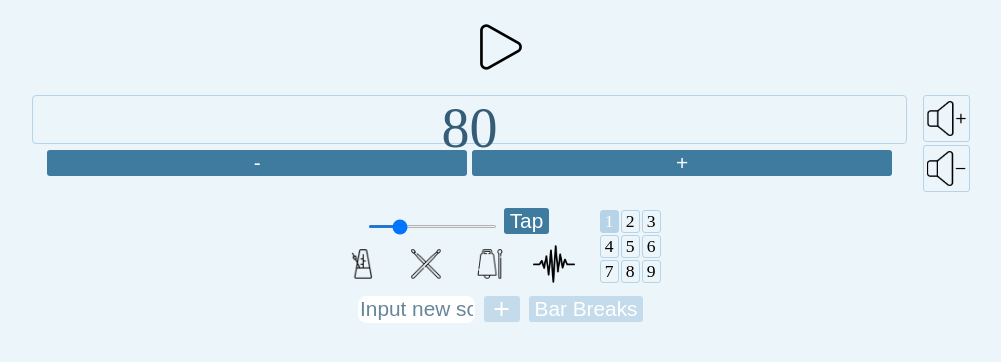
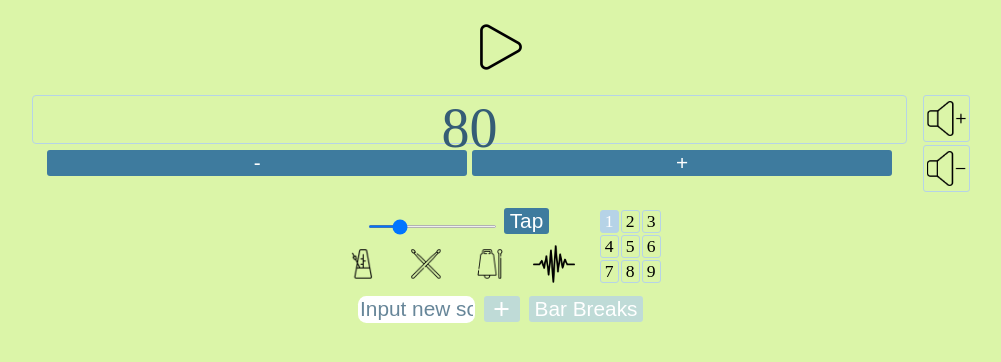
Before and after one commit to nim2rod/metronome_pwa, a website: page public/index.html in a window 1280 px wide. Shown: the whole page, without its empty margins (139-1140 px from the left). Drawn offline with Linux system fonts and the light colour scheme.

Commit message:
bcg yellow check

```diff
--- a/public/popup.css
+++ b/public/popup.css
@@ -2,7 +2,8 @@ body {
     font-family: auto;
     padding: 7px;
     margin: 0;
-    background-color: #cae3ef57;
+    /* background-color: #cae3ef57; */
+    background-color: #98e40057;
     text-align-last: center;
     -webkit-font-smoothing: antialiased;
 }
```
